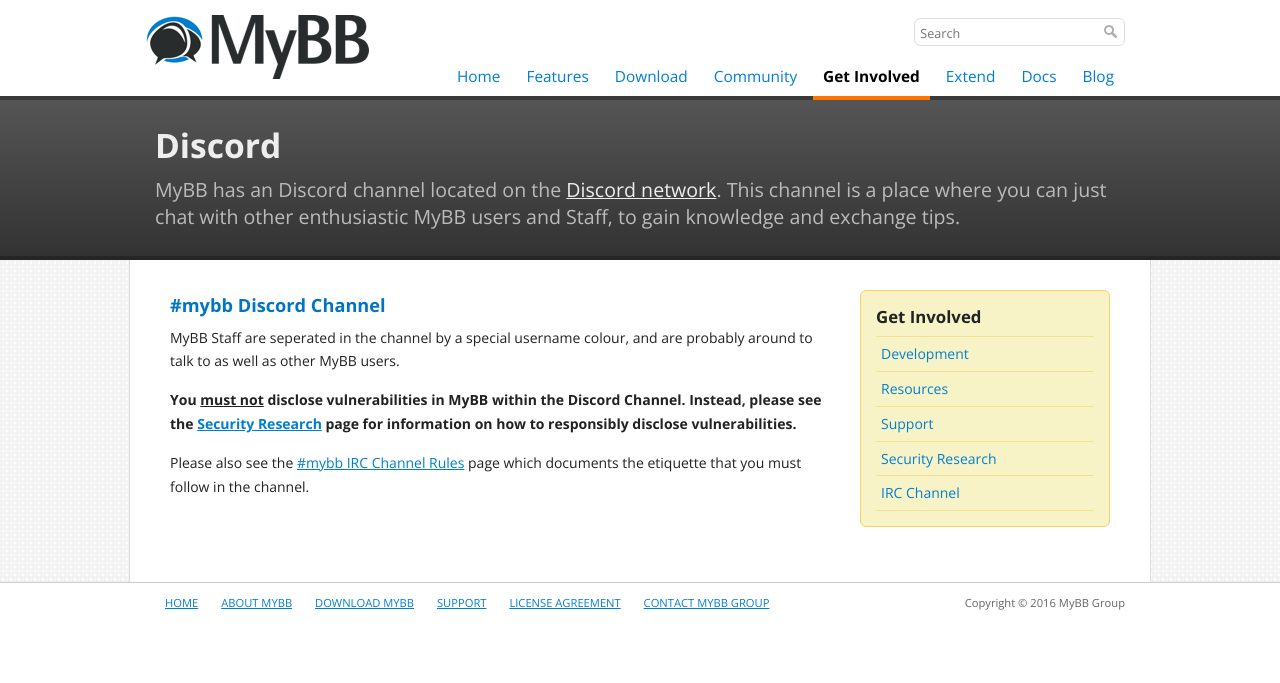
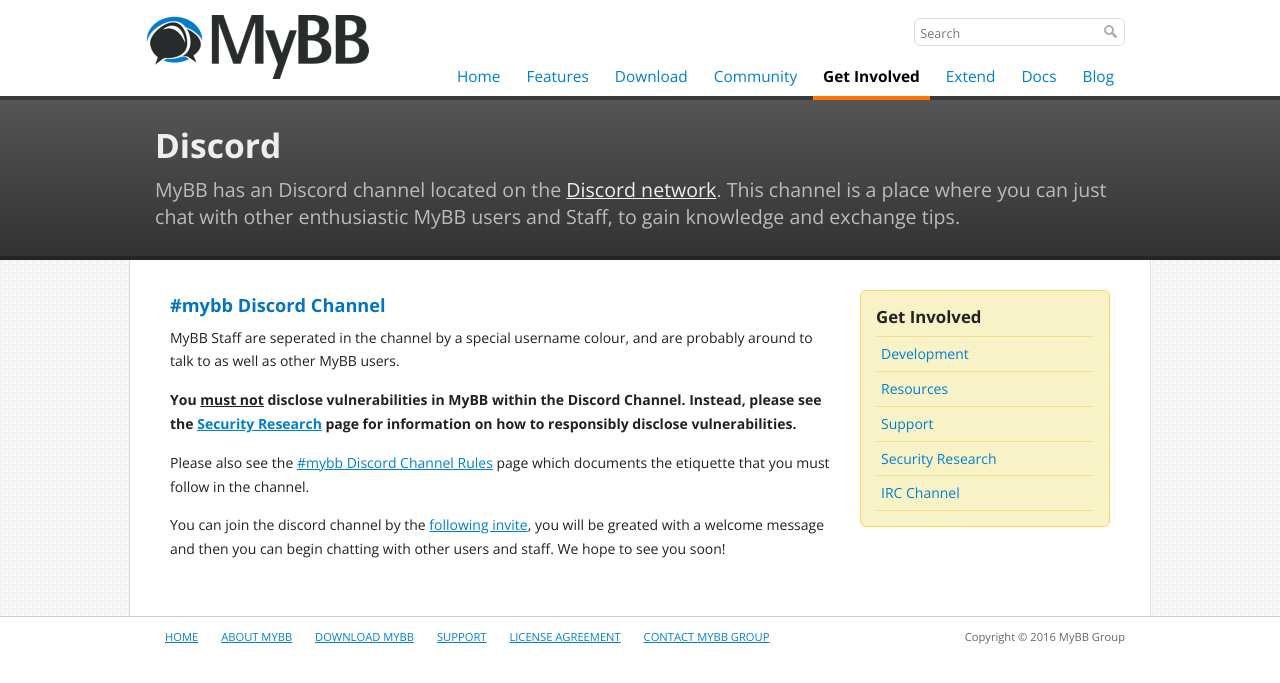
Before and after one commit to mybb/mybb.com, a Jekyll site: the page built from get-involved/discord.html, in a window 1280 px wide. Shown: the top 683 px of the page. Built offline with Jekyll 4.4.1, drawn with Linux system fonts in a browser that asks for light colours; nearby versions of some CDN libraries.

Commit message:
Update discord.html

```diff
--- a/get-involved/discord.html
+++ b/get-involved/discord.html
@@ -20,6 +20,7 @@
  		</header>
  		<p>MyBB Staff are seperated in the channel by a special username colour, and are probably around to talk to as well as other MyBB users.</p>
  		<p style="font-weight:bold;">You <span style="text-decoration: underline;">must not</span> disclose vulnerabilities in MyBB within the Discord Channel. Instead, please see the <a href="{{ site.url }}/get-involved/security/">Security Research</a> page for information on how to responsibly disclose vulnerabilities.</p>
- 		<p>Please also see the <a href="{{ site.url }}/get-involved/irc-channel/rules/">#mybb IRC Channel Rules</a> page which documents the etiquette that you must follow in the channel.</p>
+ 		<p>Please also see the <a href="{{ site.url }}/get-involved/discord/rules/">#mybb Discord Channel Rules</a> page which documents the etiquette that you must follow in the channel.</p>
+   <p>You can join the discord channel by the <a href=\"https://discordapp.com/invite/rX8VpBr/\">following invite</a>, you will be greated with a welcome message and then you can begin chatting with other users and staff. We hope to see you soon!
  	</section>
  </div>
```
